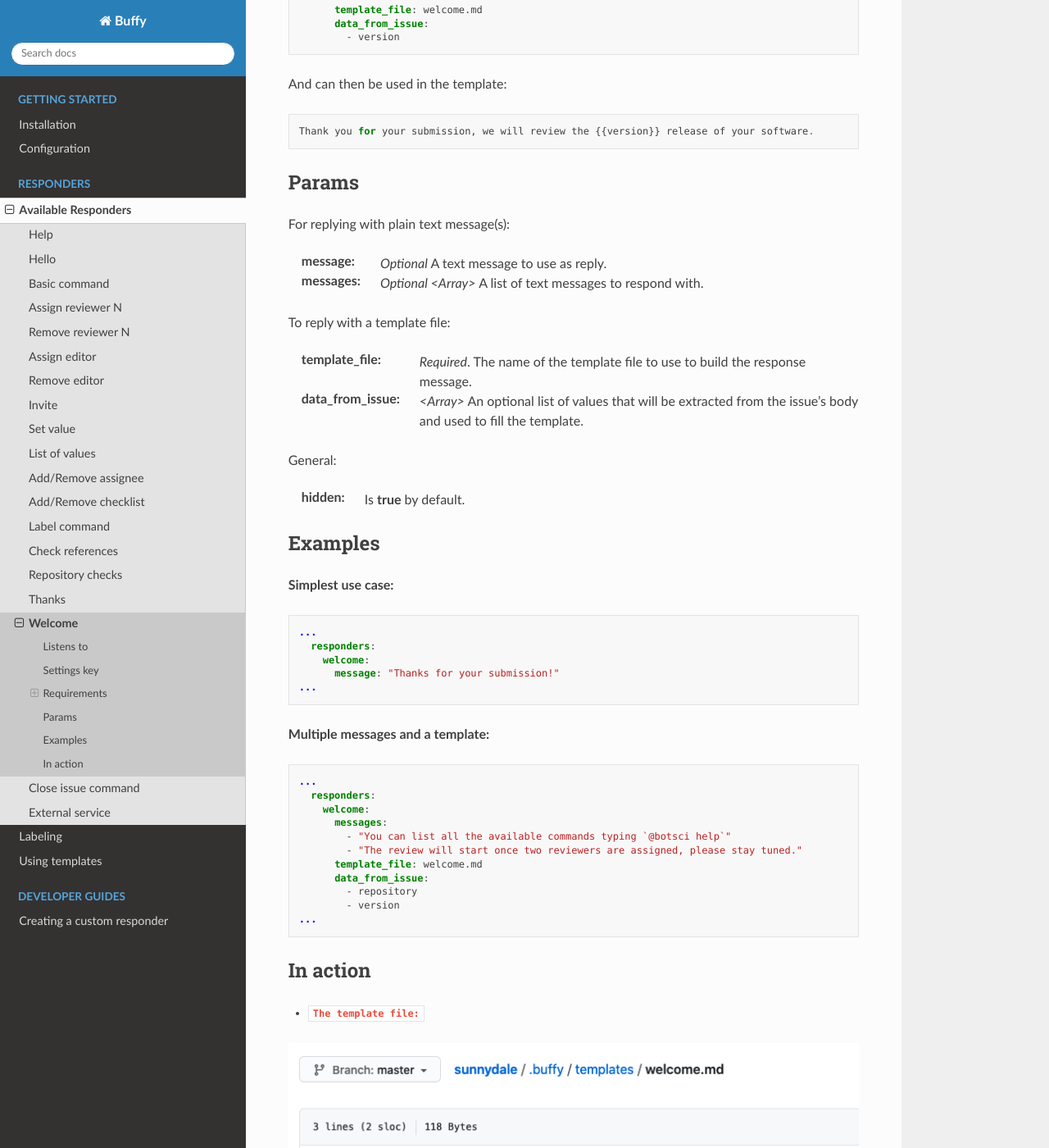
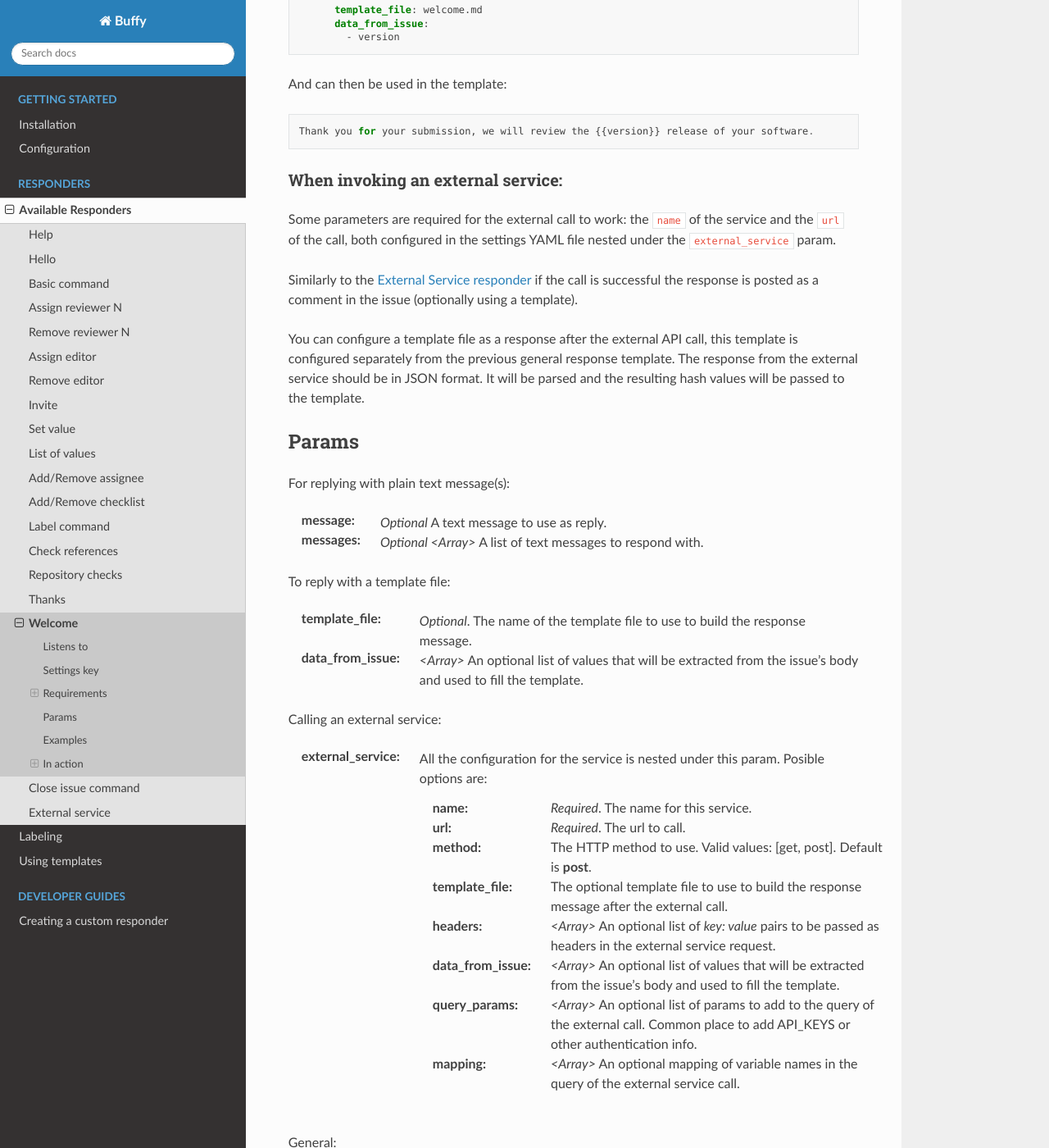
Before and after one commit to openjournals/buffy, a Sphinx documentation site: the page built from docs/responders/welcome.md, in a window 1280 px wide and 1400 px high, scrolled down 1394 px. Shown: the whole window at 82% size. Built offline with Sphinx 7.4.7 and the Read the Docs theme 2.0.0, drawn with Linux system fonts in a browser that asks for light colours; some of the changed text lies outside the part shown.

Commit message:
allow welcome responder to call external APIs

````diff
--- a/docs/responders/welcome.md
+++ b/docs/responders/welcome.md
@@ -1,18 +1,7 @@
 Welcome
 =======
 
-This responder acts when a new issue is opened. It can reply with text messages or using a template.
-
-When rendering a template a map of values will be passed to it:
-- **issue_id**: The id of the issue
-- **repo**: the name of the repository
-- **sender**: the handle of the user creating the issue
-- **bot_name**: the name of the bot user responding
-
-If the template needs some other value included in the body of the issue, they can be declared using the `data_from_issue` param and those values will be passed to the template too, if can be extracted from the body. They can be used in the template using the syntax:
-```
-{{variable_name}}
-```
+This responder acts when a new issue is opened. It can reply with text messages, using a template and/or create a background job to asynchronously call an external service's API.
 
 Allows [labeling](../labeling).
 
@@ -27,6 +16,17 @@ New issue opened event.
 ## Requirements
 
 ### When using a template to respond:
+
+When rendering a template a map of values will be passed to it:
+- **issue_id**: The id of the issue
+- **repo**: the name of the repository
+- **sender**: the handle of the user creating the issue
+- **bot_name**: the name of the bot user responding
+
+If the template needs some other value included in the body of the issue, they can be declared using the `data_from_issue` param and those values will be passed to the template too, if can be extracted from the body. They can be used in the template using the syntax:
+```
+{{variable_name}}
+```
 
 In order to use a template, Buffy will look for the file declared in the `template_file` param in the target repo, in the location specified with the `template_path` setting (by default `.buffy/templates`). In short: the *template_file* should be located in the *template_path*.
 
@@ -53,6 +53,13 @@ And can then be used in the template:
 Thank you for your submission, we will review the {{version}} release of your software.
 ```
 
+### When invoking an external service:
+
+Some parameters are required for the external call to work: the `name` of the service and the `url` of the call, both configured in the settings YAML file nested under the `external_service` param.
+
+Similarly to the [External Service responder](./external_service) if the call is successful the response is posted as a comment in the issue (optionally using a template).
+
+You can configure a template file as a response after the external API call, this template is configured separately from the previous general response template. The response from the external service should be in JSON format. It will be parsed and the resulting hash values will be passed to the template.
 
 ## Params
 
@@ -65,10 +72,27 @@ For replying with plain text message(s):
 
 To reply with a template file:
 ```eval_rst
-:template_file: *Required*. The name of the template file to use to build the response message.
+:template_file: *Optional*. The name of the template file to use to build the response message.
 :data_from_issue: *<Array>* An optional list of values that will be extracted from the issue's body and used to fill the template.
 
 ```
+
+Calling an external service:
+```eval_rst
+:external_service: All the configuration for the service is nested under this param. Posible options are:
+
+  :name: *Required*. The name for this service.
+  :url: *Required*. The url to call.
+  :method: The HTTP method to use. Valid values: [get, post]. Default is **post**.
+  :template_file: The optional template file to use to build the response message after the external call.
+  :headers: *<Array>* An optional list of *key: value* pairs to be passed as headers in the external service request.
+  :data_from_issue: *<Array>* An optional list of values that will be extracted from the issue's body and used to fill the template.
+  :query_params: *<Array>* An optional list of params to add to the query of the external call. Common place to add API_KEYS or other authentication info.
+  :mapping: *<Array>* An optional mapping of variable names in the query of the external service call.
+
+
+```
+
 
 General:
 ```eval_rst
@@ -101,7 +125,39 @@ General:
         - version
 ...
 ```
+
+**Calling an external service:**
+```yaml
+...
+  responders:
+    welcome:
+      external_service:
+        url: https://dummy-external-service.herokuapp.com/code-analysis
+        method: post
+        query_params:
+          secret: A1234567890Z
+        data_from_issue:
+          - target-repo
+        mapping:
+          id: issue_id
+...
+```
+When a new issue is created the responder will send a POST request to https://dummy-external-service.herokuapp.com/code-analysis with a JSON body:
+```
+{
+ "secret": "A1234567890Z", # declared in the query_params setting
+ "target-repo":"...",      # the value is extracted from the body of the issue
+ "id":"...",               # the value corresponds to issue_id, it has been mapped to id
+ "repo":"...",             # the origin repo where the invocation happend
+ "sender":"...",           # the user invoking the command
+ "bot_name":"...",         # the bot user name that will be responding
+}
+```
+And the response from the external service will posted as a comment in the original issue.
+
 ## In action
+
+### Text messages and template file:
 
 * **`The template file:`**
 
@@ -109,4 +165,8 @@ General:
 
 * **`In use (template + 2 messages):`**
 
-![](../images/responders/welcome_2.png "Welcome responder in action")
+![](../images/responders/welcome_2.png "Welcome responder in action: text messages and template response")
+
+### Calling an external service:
+
+![](../images/responders/welcome_3.png "Welcome responder in action: external service")
````
Also changed, not shown: docs/images/responders/welcome_3.png (added), 2 other files.
